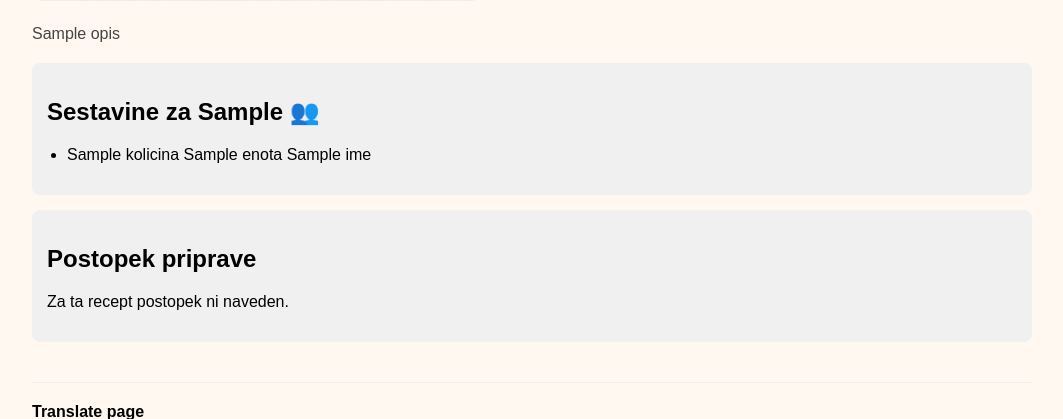
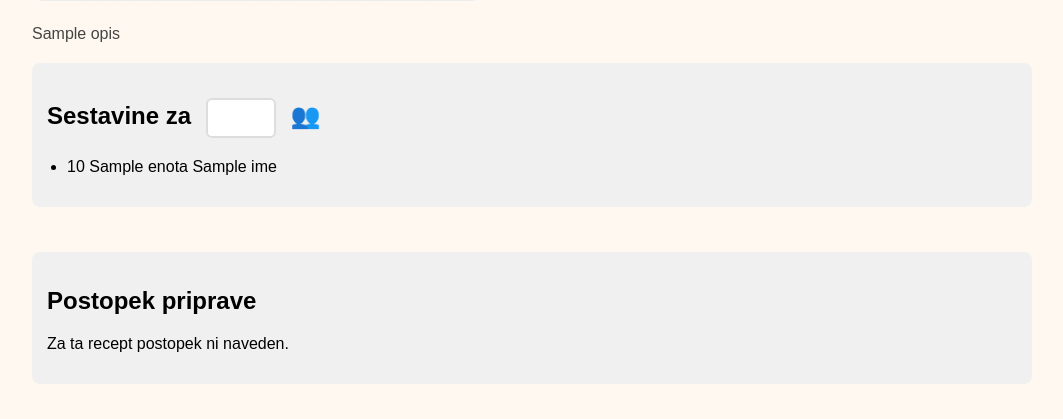
Before and after one commit to larapijemlijeko/Skupina-ZETA, a Flask app: a page that uses src/templates/recept-podrobno.html in a window 1280 px wide. Shown: the part 867-1286 px from the top of the page, without its empty margins (108-1171 px from the left). Run offline with Flask 3, Linux system fonts and the light colour scheme; a database or web service that is not in the repository returns one stand-in record (values such as "Sample title"); some libraries are stand-ins or nearby versions.

Commit message:
dodana pretvorba sestavin glede na število ljudi, spremembe na css

```diff
--- a/src/controllers/recepti.py
+++ b/src/controllers/recepti.py
@@ -122,12 +122,27 @@ def prikazi_recept(slug):
                     WHERE recept_id = %s
                 """, (recept_data['id'],))
                 sestavine = cur.fetchall()
-                # Shranimo število oseb (če obstaja vsaj ena sestavina z navedenim številom oseb)
-                if sestavine and sestavine[0][3] is not None:
-                    recept_data['st_oseb'] = sestavine[0][3]
-                else:
-                    recept_data['st_oseb'] = None
-                recept_data['sestavine'] = [f"{kolicina} {enota} {ime}" for ime, kolicina, enota, _ in sestavine]
+
+                # Funkcija za varno pretvorbo količine
+                def format_kolicina(kolicina):
+                    try:
+                        return float(kolicina)
+                    except:
+                        return 0.0
+
+                # Obdelaj sestavine za JS logiko
+                surovine = []
+                for ime, kolicina, enota, st_oseb in sestavine:
+                    surovina = {
+                        'ime': ime,
+                        'kolicina': format_kolicina(kolicina),
+                        'enota': enota,
+                        'st_oseb': st_oseb or 1
+                    }
+                    surovine.append(surovina)
+
+                recept_data['surovine'] = surovine
+                recept_data['st_oseb'] = surovine[0]['st_oseb'] if surovine else 1  # Vzemi iz prve sestavine
 
 
                 # Pridobi oznake
--- a/src/static/style.css
+++ b/src/static/style.css
@@ -435,7 +435,9 @@ body {
   text-align: left;
 }
 
-.submit-recipe-btn {
+.submit-recipe-btn,
+.scrape-btn,
+.podprte-strani-btn {
   background-color: #ff7043;
   color: white;
   text-decoration: none;
@@ -491,6 +493,27 @@ body {
   border-radius: 8px;
   padding: 15px;
   margin-bottom: 15px;
+}
+
+.ingredients {
+  width: 50px;
+  height: 28px;
+  font-size: 16px;
+  font-weight: bold;
+  text-align: center;
+  border: 2px solid #ddd;
+  border-radius: 6px;
+  padding: 4px 8px;
+  margin: 0 8px;
+  background-color: white;
+  vertical-align: middle;
+  line-height: 1;
+}
+
+.ingredients:focus {
+  outline: none;
+  border-color: #007bff;
+  box-shadow: 0 0 5px rgba(0, 123, 255, 0.3);
 }
 
 .scraper-page ul,
--- a/src/templates/recept-podrobno.html
+++ b/src/templates/recept-podrobno.html
@@ -69,19 +69,32 @@
           <h2>
             Sestavine
             {% if recept.st_oseb %}
-                za {{ recept.st_oseb }} {{ '👤' if recept.st_oseb == 1 else '👥' }}
+              za <input type="number" id="st-oseb" min="1" value="{{ recept.st_oseb }}" oninput="posodobiSestavine()" class="ingredients">
+              {{ '👤' if recept.st_oseb == 1 else '👥' }}
             {% endif %}
           </h2>
-            {% if recept.sestavine and recept.sestavine|length > 0 %}
-              <ul>
-                {% for sestavina in recept.sestavine %}
-                  <li>{{ sestavina }}</li>
+
+          {% if recept.surovine and recept.surovine|length > 0 %}
+            <ul id="sestavine-seznam">
+              {% for sestavina in recept.surovine %}
+                <li
+                  data-ime="{{ sestavina.ime }}"
+                  data-enota="{{ sestavina.enota }}"
+                  data-kolicina="{{ sestavina.kolicina }}"
+                  data-stoseb="{{ sestavina.st_oseb }}"
+                >
+                  {% set kolicina = sestavina.kolicina %}
+                  {% if kolicina == kolicina|int %}
+                    {{ kolicina|int }}
+                  {% else %}
+                    {{ "%.2f"|format(kolicina) }}
+                  {% endif %} {{ sestavina.enota }} {{ sestavina.ime }}
+                </li>
               {% endfor %}
             </ul>
           {% else %}
             <p>Za ta recept sestavine niso navedene.</p>
           {% endif %}
-          </div>
         </div>
 
         <div class="recipe-instructions">
@@ -169,6 +182,34 @@
       timerInput.value = '';
       finishedMsg.style.display = 'none'; // skrij sporočilo
     });
+
+    // Pretvorba sestavin glede na število ljudi
+    function zaokroziKolicino(kolicina) {
+        const zaokrozeno = Math.round(kolicina * 10) / 10;
+        if (Number.isInteger(zaokrozeno)) {
+            return zaokrozeno.toString();
+        }
+        if (zaokrozeno * 10 % 10 === 0) {
+            return zaokrozeno.toFixed(1);
+        }
+        return zaokrozeno.toFixed(1);
+    }
+
+    function posodobiSestavine() {
+        const stOseb = parseFloat(document.getElementById('st-oseb').value);
+        const elementi = document.querySelectorAll('#sestavine-seznam li');
+
+        elementi.forEach(el => {
+            const ime = el.dataset.ime;
+            const enota = el.dataset.enota;
+            const kolicina = parseFloat(el.dataset.kolicina);
+            const izvornoStOseb = parseFloat(el.dataset.stoseb) || 1;
+
+            const novaKolicina = (kolicina / izvornoStOseb) * stOseb;
+            const prikaz = zaokroziKolicino(novaKolicina);
+            el.textContent = `${prikaz} ${enota} ${ime}`;
+        });
+    }
   </script>
 </body>
 </html>
--- a/src/templates/scraper.html
+++ b/src/templates/scraper.html
@@ -14,10 +14,10 @@
     <h2>🔍 Scrape a Recipe</h2>
     <form method="post" action="/scraper">
       <input type="text" name="url" placeholder="Paste a recipe URL..." required>
-      <button type="submit">Scrape</button>
+      <button type="submit" class="scrape-btn">Scrape</button>
     </form>
     <a href="{{ url_for('static', filename='podprteStrani.txt') }}" target="_blank" class="supported-sites-btn">
-        <button type="button">📄 Podprte strani</button>
+        <button type="button" class="podprte-strani-btn">📄 Podprte strani</button>
     </a>
 
     {% if recipe %}
```
Also changed, not shown: src/controllers/oddajrecept.py (+13 -7 lines). Lines whose indentation alone changed are shown as unchanged.
